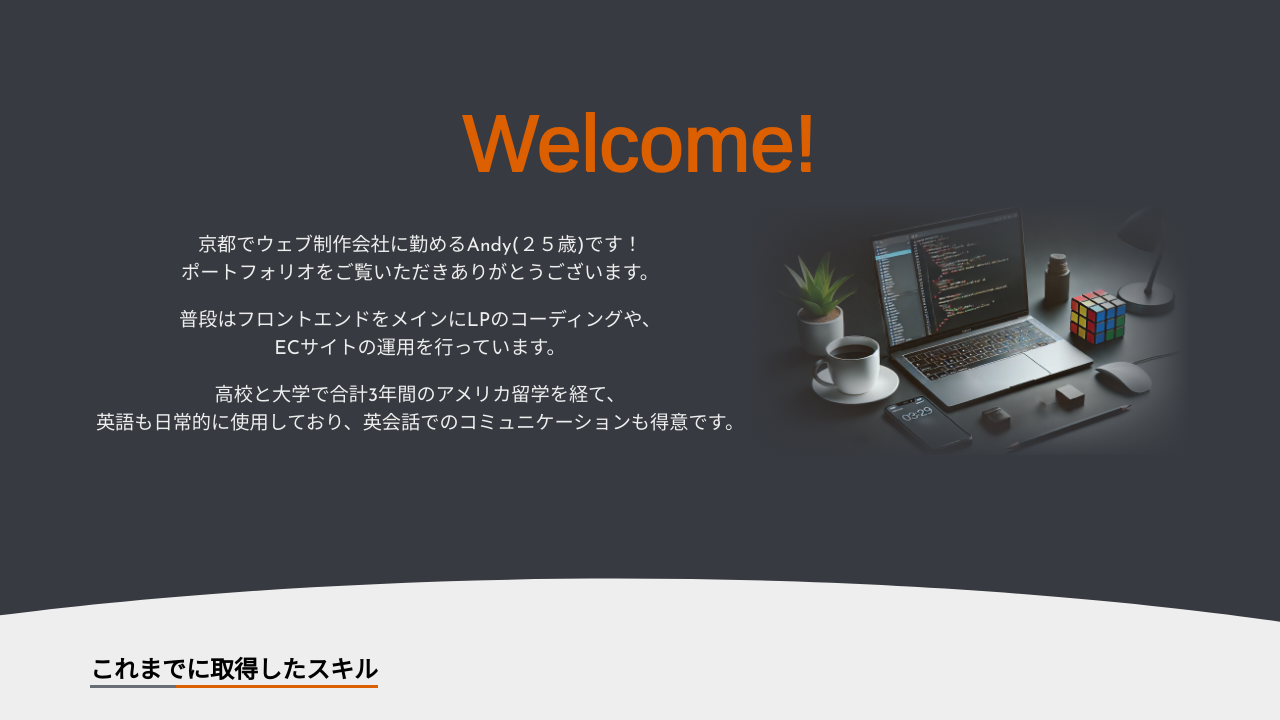
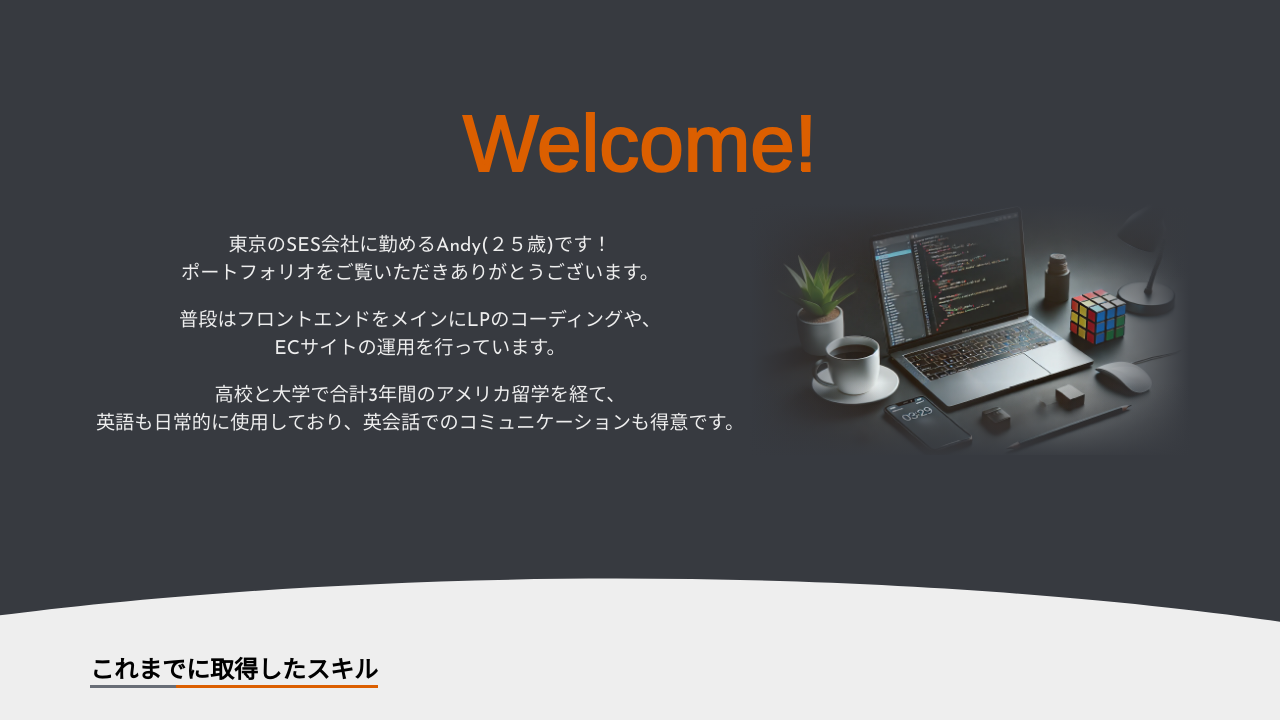
Before and after one commit to nisino25/portfolio-2024, a plain HTML site: page index.html in a window 1280 px wide. Shown: the top 720 px of the page. Drawn offline with nearby package versions, Linux system fonts and the light colour scheme.

Commit message:
achagne the profile

```diff
--- a/index.html
+++ b/index.html
@@ -619,7 +619,7 @@
                 <div class="grid-container">
                     <div class="hero-text">
                         <p>
-                            京都でウェブ制作会社に勤めるAndy(２５歳)です！<br class="pc-only">
+                            東京のSES会社に勤めるAndy(２５歳)です！<br class="pc-only">
                             ポートフォリオをご覧いただきありがとうございます。
                         </p>
                         <p>
```
